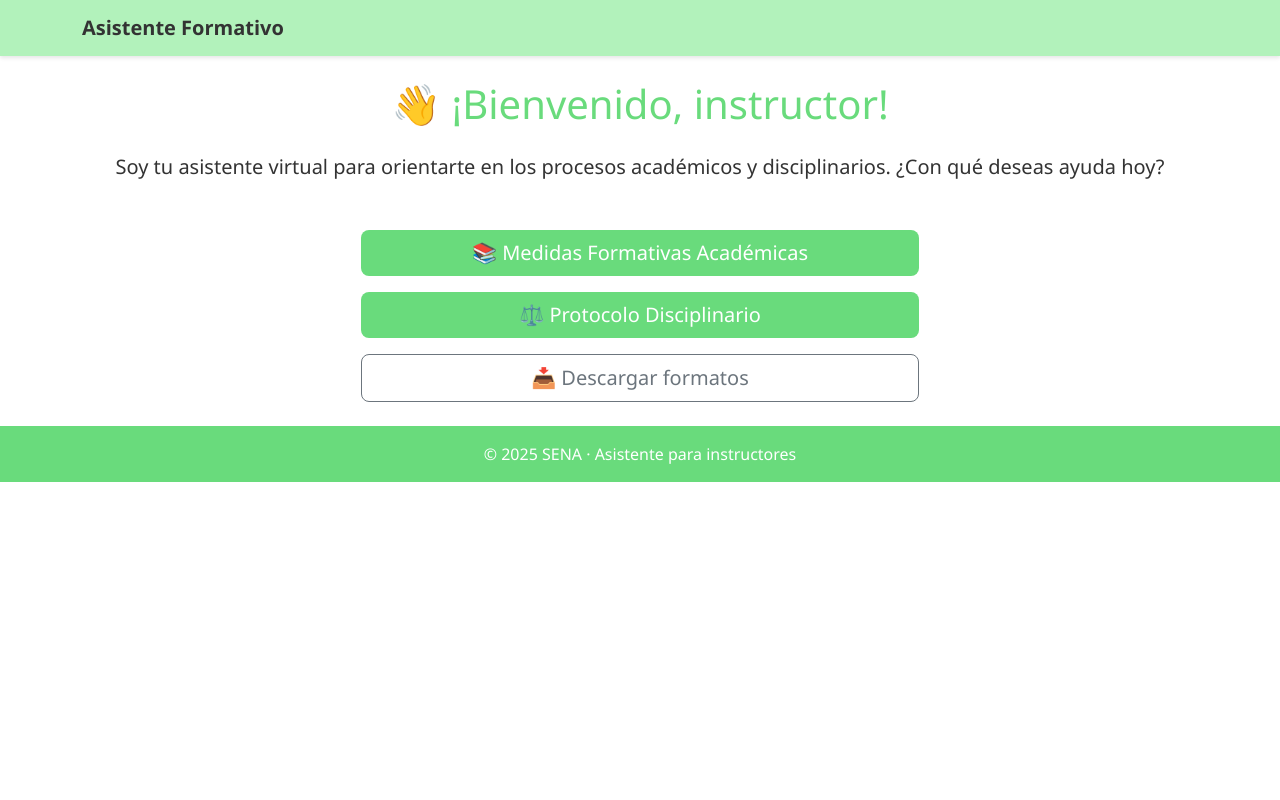
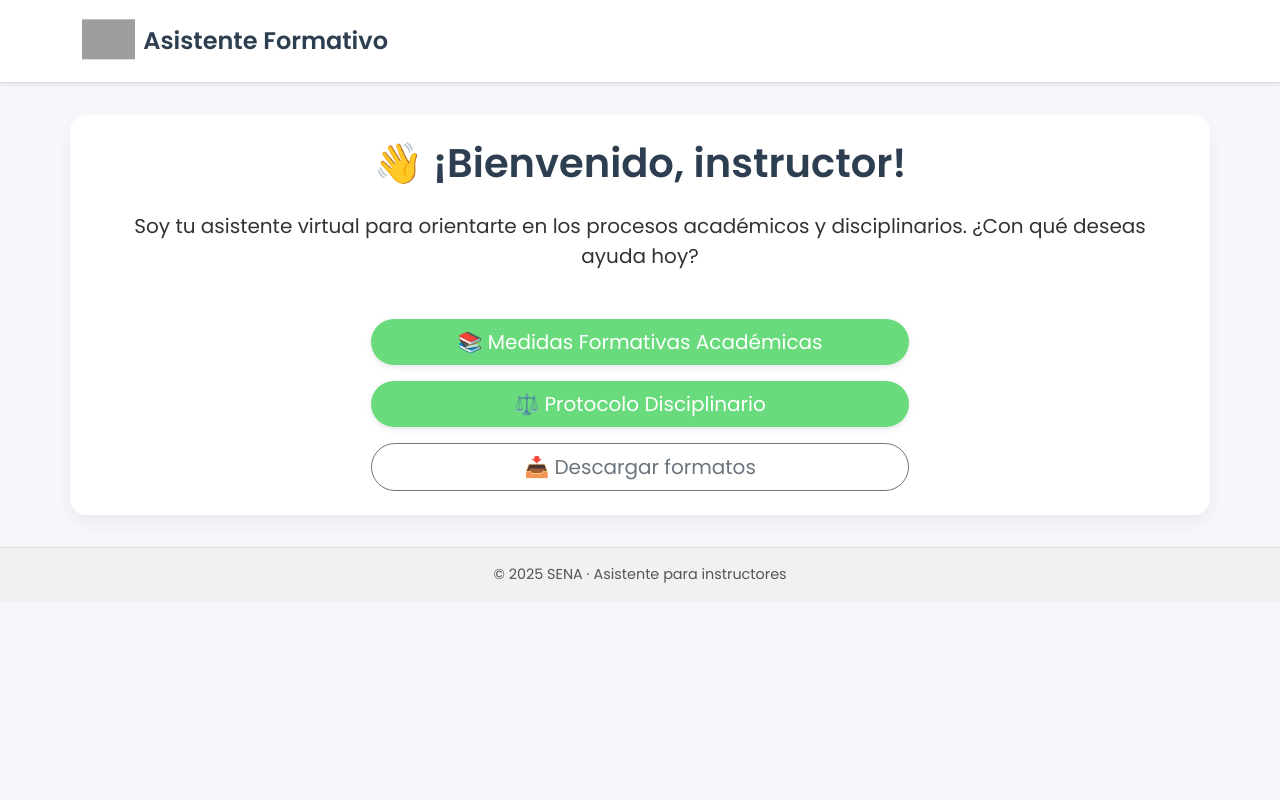
Before and after one commit to jeanpaulb21/Sofia, a Flask app: page / in a window 1280 px wide. Run offline with Flask 3, Linux system fonts and the light colour scheme; some libraries are stand-ins or nearby versions; grey boxes are pictures that could not be loaded.

Commit message:
Add files via upload

```diff
--- /dev/null
+++ b/Procfile.txt
@@ -0,0 +1 @@
+web: gunicorn app:app
--- /dev/null
+++ b/requirements.txt.txt
@@ -0,0 +1,2 @@
+flask
+gunicorn
--- a/static/estilos.css
+++ b/static/estilos.css
@@ -6,10 +6,14 @@
     --gris-texto: #333;
 }
 
+* {
+    transition: all 0.2s ease-in-out;
+}
+
 body {
     background-color: var(--blanco);
     color: var(--gris-texto);
-    font-family: 'Segoe UI', sans-serif;
+    font-family: 'Poppins', 'Segoe UI', sans-serif;
     font-size: 1rem;
 }
 
@@ -19,7 +23,7 @@ body {
 }
 
 .navbar-brand {
-    font-weight: bold;
+    font-weight: 600;
     color: var(--gris-texto);
 }
 
@@ -35,11 +39,15 @@ body {
     background-color: var(--verde-menta-oscuro);
     color: var(--blanco);
     border: none;
+    border-radius: 8px;
+    padding: 0.5rem 1.2rem;
+    box-shadow: 0 2px 6px rgba(0, 0, 0, 0.1);
 }
 
 .btn-menta:hover {
     background-color: var(--verde-menta-hover);
     color: var(--blanco);
+    box-shadow: 0 4px 12px rgba(0, 0, 0, 0.15);
 }
 
 h1, h2, h4 {
@@ -50,3 +58,11 @@ h1, h2, h4 {
     background-color: var(--blanco);
     border: 1px solid #d9fbd0;
 }
+
+/* Contenedor estilizado para secciones */
+.section {
+    background-color: #f8f9fa;
+    border-radius: 12px;
+    padding: 2rem;
+    box-shadow: 0 2px 10px rgba(0, 0, 0, 0.05);
+}
--- a/templates/academico.html
+++ b/templates/academico.html
@@ -1,3 +1,5 @@
+<link href="https://cdn.jsdelivr.net/npm/bootstrap@5.3.0/dist/css/bootstrap.min.css" rel="stylesheet">
+
 {% extends 'layout.html' %}
 
 {% block content %}
--- a/templates/disciplinario.html
+++ b/templates/disciplinario.html
@@ -1,3 +1,5 @@
+<link href="https://cdn.jsdelivr.net/npm/bootstrap@5.3.0/dist/css/bootstrap.min.css" rel="stylesheet">
+
 {% extends 'layout.html' %}
 
 {% block content %}
--- a/templates/index.html
+++ b/templates/index.html
@@ -1,3 +1,5 @@
+<link href="https://cdn.jsdelivr.net/npm/bootstrap@5.3.0/dist/css/bootstrap.min.css" rel="stylesheet">
+
 {% extends 'layout.html' %}
 
 {% block content %}
--- a/templates/layout.html
+++ b/templates/layout.html
@@ -4,51 +4,157 @@
     <meta charset="UTF-8">
     <meta name="viewport" content="width=device-width, initial-scale=1.0">
     <title>Asistente Formativo</title>
+
+    <!-- Bootstrap y fuente moderna -->
     <link href="https://cdn.jsdelivr.net/npm/bootstrap@5.3.0/dist/css/bootstrap.min.css" rel="stylesheet">
+    <link href="https://fonts.googleapis.com/css2?family=Poppins:wght@400;600&display=swap" rel="stylesheet">
+
+    <!-- Estilos personalizados -->
     <link rel="stylesheet" href="{{ url_for('static', filename='estilos.css') }}">
+
+    <!-- Íconos opcionales -->
+    <script src="https://kit.fontawesome.com/a076d05399.js" crossorigin="anonymous"></script>
+
     <style>
-        :root {
-            --verde-menta: #b2f2bb;
-            --verde-menta-oscuro: #69db7c;
-            --blanco: #ffffff;
+body {
+    font-family: 'Poppins', sans-serif;
+    background: #f5f7fa;
+    color: #333;
+    margin: 0;
 }
-        body {
-            background-color: var(--blanco);
-            color: #333;
+
+.navbar {
+    background-color: #ffffff;
+    border-bottom: 1px solid #ddd;
 }
-        .navbar {
-            background-color: var(--verde-menta);
+
+.navbar-brand {
+    font-size: 1.5rem;
+    color: #2c3e50;
+    transition: color 0.3s ease;
 }
-        .footer {
-            background-color: var(--verde-menta-oscuro);
-            color: white;
+
+.navbar-brand:hover {
+    color: #1abc9c;
+}
+
+main.container {
+    background-color: #ffffff;
+    border-radius: 16px;
+    box-shadow: 0 8px 16px rgba(0, 0, 0, 0.05);
+    padding: 2rem;
+    margin-top: 2rem;
+    margin-bottom: 2rem;
+}
+
+/* Estilo para bloques de contenido internos */
+.card, .content-box {
+    background-color: #ffffff;
+    border: 1px solid #e0e0e0;
+    border-radius: 12px;
+    padding: 1.5rem;
+    margin-bottom: 1rem;
+    box-shadow: 0 4px 10px rgba(0, 0, 0, 0.03);
+}
+
+/* Footer moderno */
+footer.footer {
+    text-align: center;
+    padding: 1rem 0;
+    background-color: #f1f1f1;
+    color: #555;
+    font-size: 0.9rem;
+    border-top: 1px solid #ddd;
+}
+
+/* Botones modernos */
+.btn {
+    border-radius: 30px;
+    padding: 0.5rem 1.5rem;
+    font-weight: 500;
+    transition: all 0.3s ease;
+}
+
+.btn-primary {
+    background-color: #1abc9c;
+    border-color: #1abc9c;
+}
+
+.btn-primary:hover {
+    background-color: #16a085;
+    border-color: #16a085;
+}
+
+/* Logo animado suave */
+#logo-asistente {
+    transition: transform 0.4s ease;
+    animation: flotar 3s ease-in-out infinite;
+}
+
+/* Flotación suave */
+@keyframes flotar {
+    0% { transform: translateY(0); }
+    50% { transform: translateY(-5px); }
+    100% { transform: translateY(0); }
+}
+
+/* Personalización de títulos */
+h1, h2, h3 {
+    color: #2c3e50;
+    font-weight: 600;
+}
+
+/* Responsive: que el contenido no quede apretado en móvil */
+@media (max-width: 768px) {
+    main.container {
         padding: 1rem;
-            text-align: center;
     }
-        .btn-menta {
-            background-color: var(--verde-menta-oscuro);
-            color: white;
+
+    .navbar-brand {
+        font-size: 1.2rem;
     }
-        .btn-menta:hover {
-            background-color: #38d17a;
 }
+
     </style>
 </head>
 <body>
 
-<nav class="navbar navbar-expand-lg navbar-light">
-    <div class="container">
-        <a class="navbar-brand fw-bold" href="/">Asistente Formativo</a>
+<!-- NAVBAR -->
+<nav class="navbar navbar-expand-lg navbar-light shadow-sm">
+    <div class="container d-flex justify-content-between align-items-center py-2">
+        <a class="navbar-brand d-flex align-items-center fw-bold" href="/">
+            <!-- Logo animado -->
+            <img id="logo-asistente" src="{{ url_for('static', filename='logo_asistente.png') }}" alt="Logo asistente" height="40" class="me-2">
+            Asistente Formativo
+        </a>
     </div>
 </nav>
 
-<div class="container my-4">
+<!-- CONTENIDO -->
+<main class="container py-4">
     {% block content %}{% endblock %}
-</div>
+</main>
 
+
+<!-- FOOTER -->
 <footer class="footer mt-auto">
     <div>© 2025 SENA · Asistente para instructores</div>
 </footer>
 
+<!-- Script para animación al pasar el mouse -->
+<script>
+    const logo = document.getElementById("logo-asistente");
+
+    if (logo) {
+        logo.addEventListener("mouseenter", () => {
+            logo.style.transform = "rotate(10deg) scale(1.1)";
+        });
+
+        logo.addEventListener("mouseleave", () => {
+            logo.style.transform = "rotate(0deg) scale(1)";
+        });
+    }
+</script>
+
 </body>
 </html>
```
Also changed, not shown: render.yaml.txt (added, +9 -0 lines), templates/base.html (added, +58 -0 lines). Lines whose indentation alone changed are shown as unchanged.
